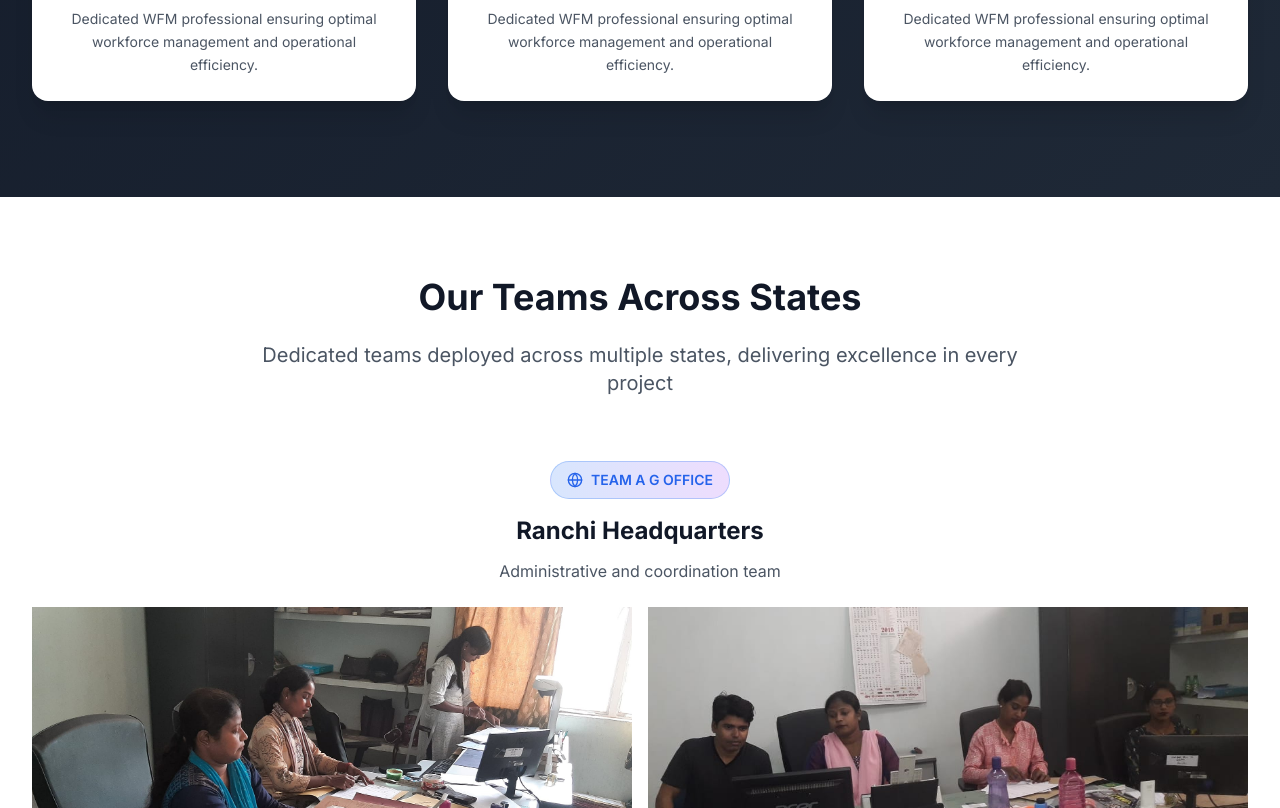
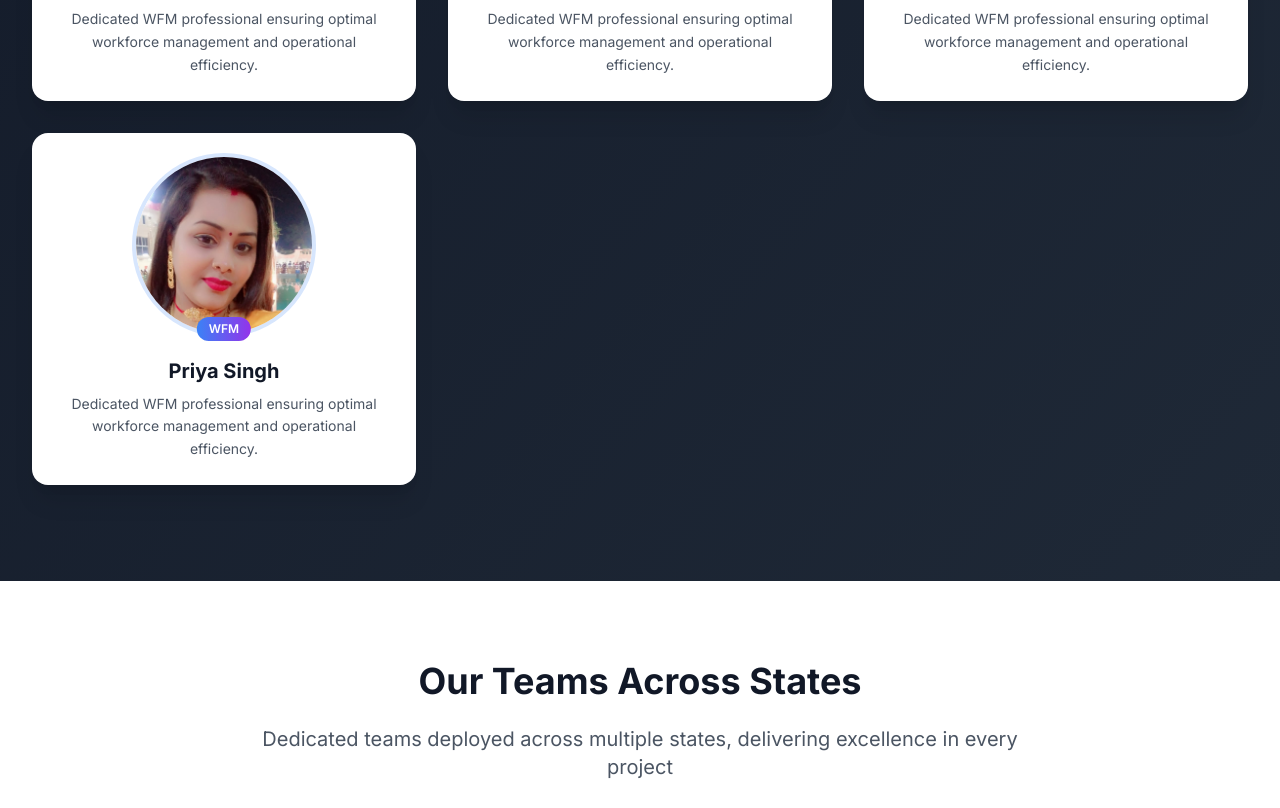
Before and after one commit to RajuKumar1213/computer-part-selling, a Next.js app: page /about in a window 1280 px wide. Shown: the part 3560-4368 px from the top of the page. Built offline with nearby package versions, Linux system fonts and the light colour scheme.

Commit message:
added priya in wfm and chaged location to match on the google map in contact.

```diff
--- a/src/app/about/page.jsx
+++ b/src/app/about/page.jsx
@@ -561,6 +561,40 @@ export default function AboutPage() {
               <div className="text-center">
                 <h3 className="text-xl font-bold text-gray-900 mb-2">
                   Lokeshwar
+                </h3>
+
+                <p className="text-gray-600 text-sm leading-relaxed">
+                  Dedicated WFM professional ensuring optimal workforce
+                  management and operational efficiency.
+                </p>
+              </div>
+            </motion.div>
+            <motion.div
+              initial={{ opacity: 0, y: 30 }}
+              whileInView={{ opacity: 1, y: 0 }}
+              viewport={{ once: true }}
+              transition={{ delay: 0.1 }}
+              className="bg-white rounded-2xl p-6 shadow-xl hover:shadow-2xl transition-all duration-300 group">
+              <div className="relative mb-6">
+                <div className="flex items-center justify-center rounded-full ">
+                  <Image
+                    src="/priya.jpg"
+                    alt="Project Leader"
+                    width={128}
+                    height={128}
+                    className="h-44 w-44 rounded-full items-center ring-4 ring-blue-500/20 group-hover:ring-blue-500/40 transition-all duration-300 object-cover"
+                  />
+                </div>
+
+                <div className="absolute -bottom-2 left-1/2 transform -translate-x-1/2">
+                  <div className="px-3 py-1 text-center  bg-gradient-to-r from-blue-500 to-purple-600 text-white text-xs font-semibold rounded-full">
+                    WFM
+                  </div>
+                </div>
+              </div>
+              <div className="text-center">
+                <h3 className="text-xl font-bold text-gray-900 mb-2">
+                  Priya Singh
                 </h3>
 
                 <p className="text-gray-600 text-sm leading-relaxed">
--- a/src/app/contact/page.jsx
+++ b/src/app/contact/page.jsx
@@ -221,7 +221,7 @@ export default function ContactPage() {
                   Ranchi-834002, Jharkhand, India
                 </p>
                 <a
-                  href="https://www.google.co.in/maps/dir//23.33591,85.32826"
+                  href="https://www.google.com/maps/dir//88QG%2B6VG+Jain+Mandir+Rd+Kusai+Ranchi,+Jharkhand+834002/@23.3382173,85.3272919,610m/data=!3m1!1e3!4m8!4m7!1m0!1m5!1m1!1s0x39f4e1b8ed3834c1:0xb826362808ac6566!2m2!1d85.3272919!2d23.3382173?entry=ttu&g_ep=EgoyMDI1MDcyMi4wIKXMDSoASAFQAw%3D%3D"
                   target="_blank"
                   rel="noopener noreferrer"
                   className="inline-flex items-center gap-2 text-blue-600 dark:text-blue-400 hover:text-blue-800 dark:hover:text-blue-200 font-medium"
```
Also changed, not shown: public/priya.jpg (added).
